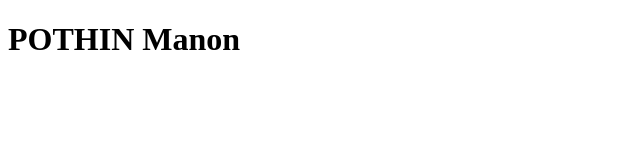
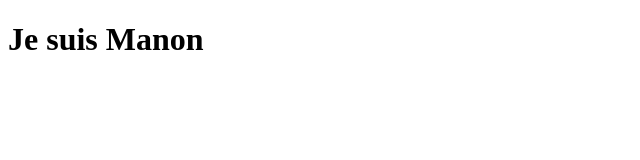
Before and after one commit to Manon172913/premier_depot, a plain HTML site: page index.html in a window 1280 px wide. Shown: the whole page, without its empty margins (0-640 px from the left). Drawn offline with Linux system fonts and the light colour scheme.

Commit message:
modification du h1

```diff
--- a/index.html
+++ b/index.html
@@ -7,7 +7,7 @@
 </head>
 <body>
 
-  <h1>POTHIN Manon</h1>
+  <h1>Je suis Manon</h1>
 
 </body>
 </html>
```
